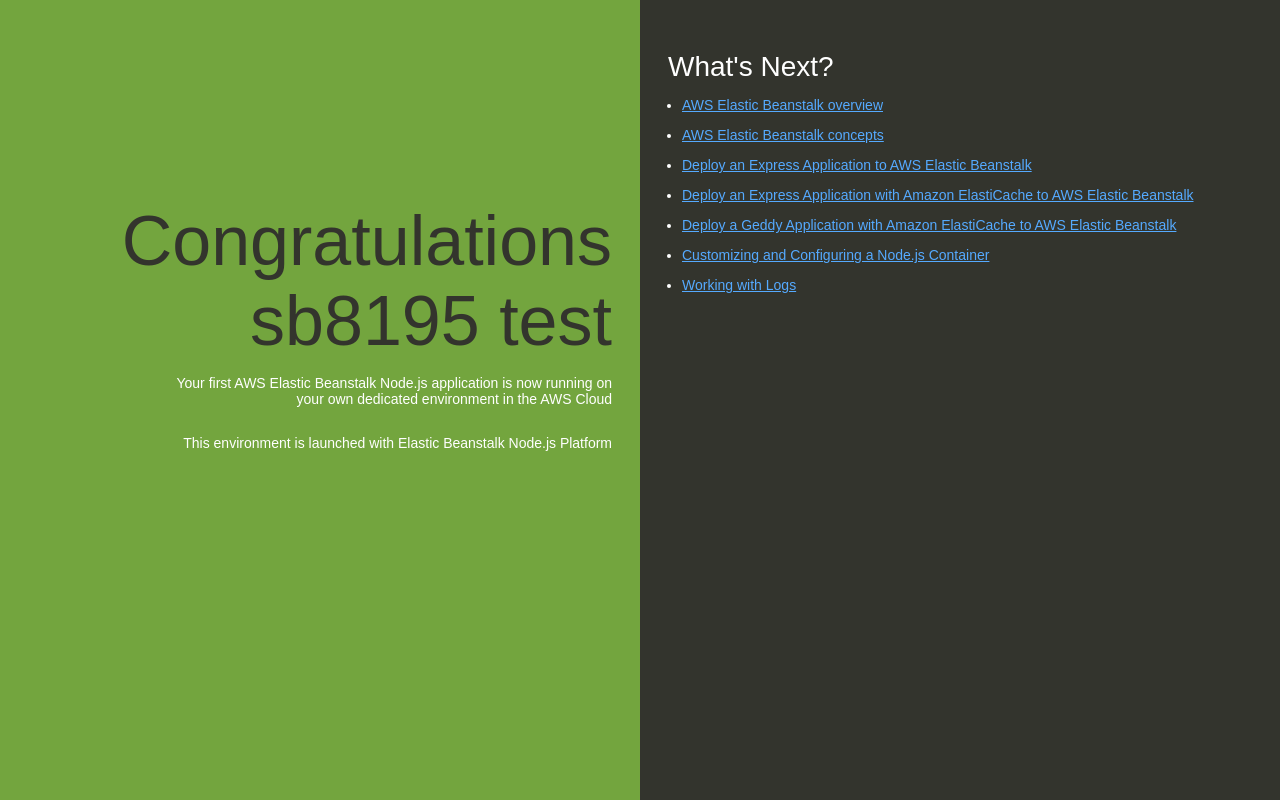
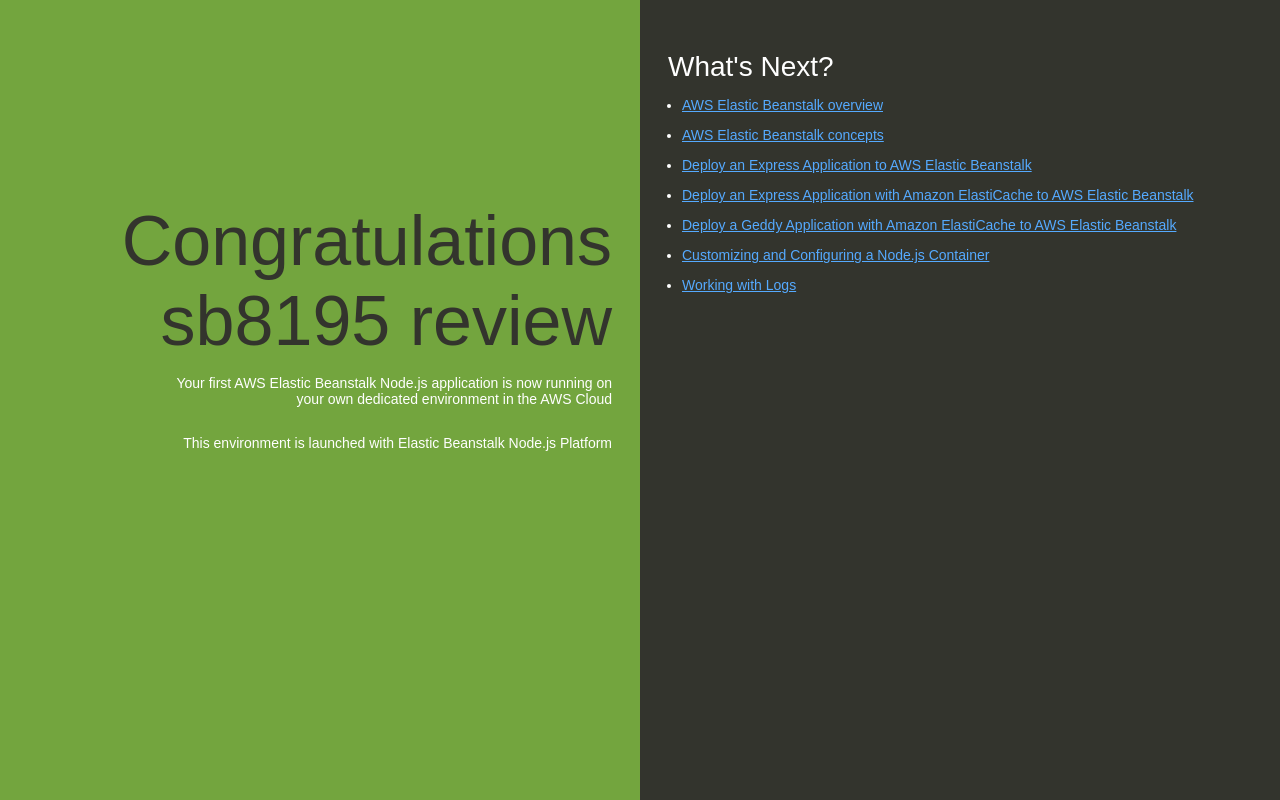
Before and after one commit to SushantSBorse/my-test-node-app, a website: page index.html in a window 1280 px wide. Drawn offline with Linux system fonts and the light colour scheme.

Commit message:
Update index.html

```diff
--- a/index.html
+++ b/index.html
@@ -74,7 +74,7 @@
   </head>
   <body>
     <div class="textColumn">
-      <h1>Congratulations sb8195 test</h1>
+      <h1>Congratulations sb8195 review</h1>
       <p>Your first AWS Elastic Beanstalk Node.js application is now running on your own dedicated environment in the AWS Cloud</p>
       <p>This environment is launched with Elastic Beanstalk Node.js Platform</p>
     </div>
```
